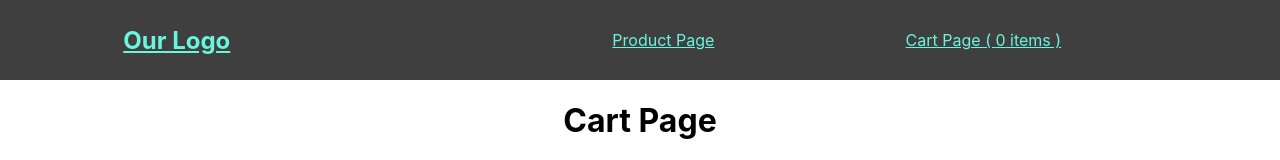
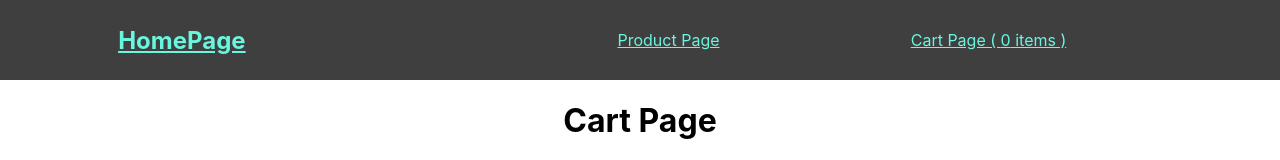
Before and after one commit to terranadams/React--ECommerce, a React (Create React App) app: page /cart in a window 1280 px wide. Shown: the top 160 px of the page. Built offline with nearby package versions, Linux system fonts and the light colour scheme.

Commit message:
fixed reducer bug

```diff
--- a/src/Cart.js
+++ b/src/Cart.js
@@ -14,6 +14,7 @@ function Cart() {
       type: 'REMOVE_ITEM',
       payload: {
         title: item.title,
+        price: item.price,
         index: index,
       }
     }
--- a/src/Nav.js
+++ b/src/Nav.js
@@ -10,7 +10,7 @@ function Nav() {
 
   return (
     <nav>
-        <Link className='navStyle' to='/'><strong><h1>Our Logo</h1></strong></Link>
+        <Link className='navStyle' to='/'><strong><h1>HomePage</h1></strong></Link>
       <ul className="nav-links">
           <Link className='navStyle' to='/products'><li>Product Page</li></Link>
           <Link className='navStyle' to='/cart'><li>Cart Page ( {numberOfItems} items )</li></Link>
--- a/src/reducers.js
+++ b/src/reducers.js
@@ -25,7 +25,7 @@ const itemsList = (state = [], action) => {
         case 'ADD_ITEM':
             return [...state, action.payload]
         case 'REMOVE_ITEM':
-            return state.filter( item => item != state[action.payload.index]  )
+            return state.filter( item => item !== state[action.payload.index]  )
         default:
             return state
     }
```
Also changed, not shown: 1 other file (tests, documents, lock files or other folders).
